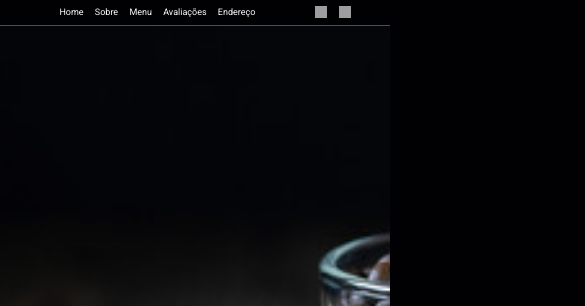
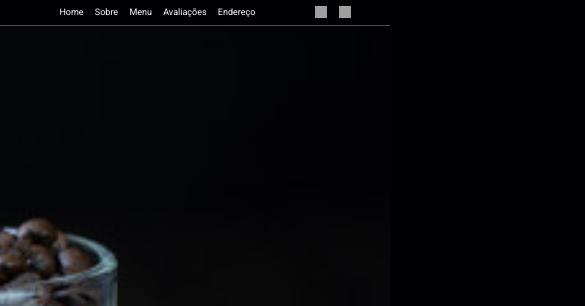
Before and after one commit to Rafaelpidias/ProjetoCafeteria, a plain HTML site: page index.html in a window 390 px wide. Shown: the top 306 px of the page, 585 px wide, since content can reach past the window. Drawn offline with Linux system fonts and the light colour scheme; grey boxes are pictures that could not be loaded.

Commit message:
algumas alterações responsivo

```diff
--- a/style.css
+++ b/style.css
@@ -274,7 +274,7 @@ section {
   section {
     padding: 1rem 1rem;
     margin: auto;
-    max-width: 250px;
+    max-width: 900px;
 
 
   }
@@ -308,8 +308,15 @@ section {
     right:100rem;
   }
 
+ }
+ .home-container {
+
+  background-position:right;
+  background-size:center;
 
 
 
 
-}
+
+
+ }
```
